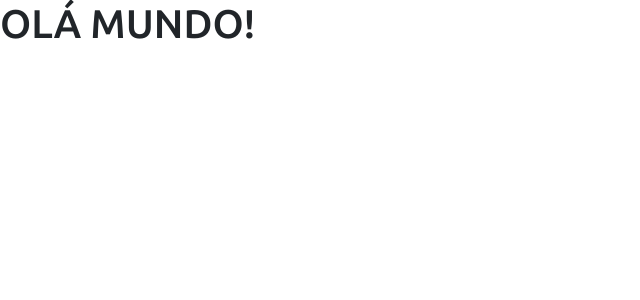
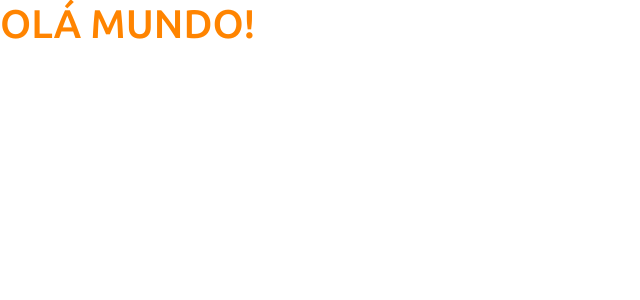
Before and after one commit to Erickkuroi19/projeto-sds3, a React (Create React App) app in the folder frontend/: page / in a window 1280 px wide. Shown: the top 300 px of the page, without its empty margins (0-640 px from the left). Built offline with nearby package versions, Linux system fonts and the light colour scheme.

Commit message:
Bootstrap modificado

```diff
--- a/frontend/src/App.tsx
+++ b/frontend/src/App.tsx
@@ -2,7 +2,7 @@
 function App() {
   return (
     <div >
-      <h1>OLÁ MUNDO!</h1>
+      <h1 className="text-primary">OLÁ MUNDO!</h1>
     </div>
   );
 }
```
